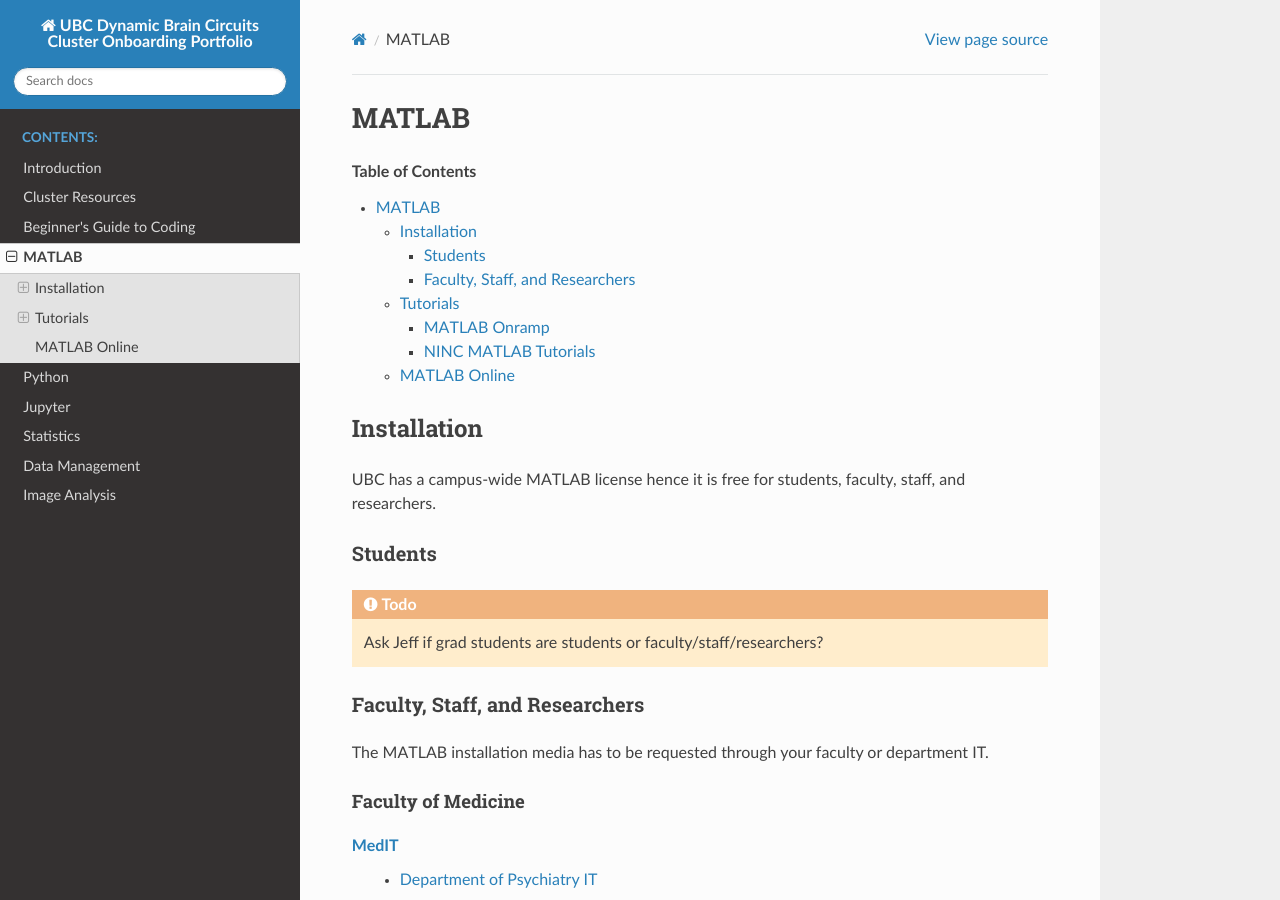
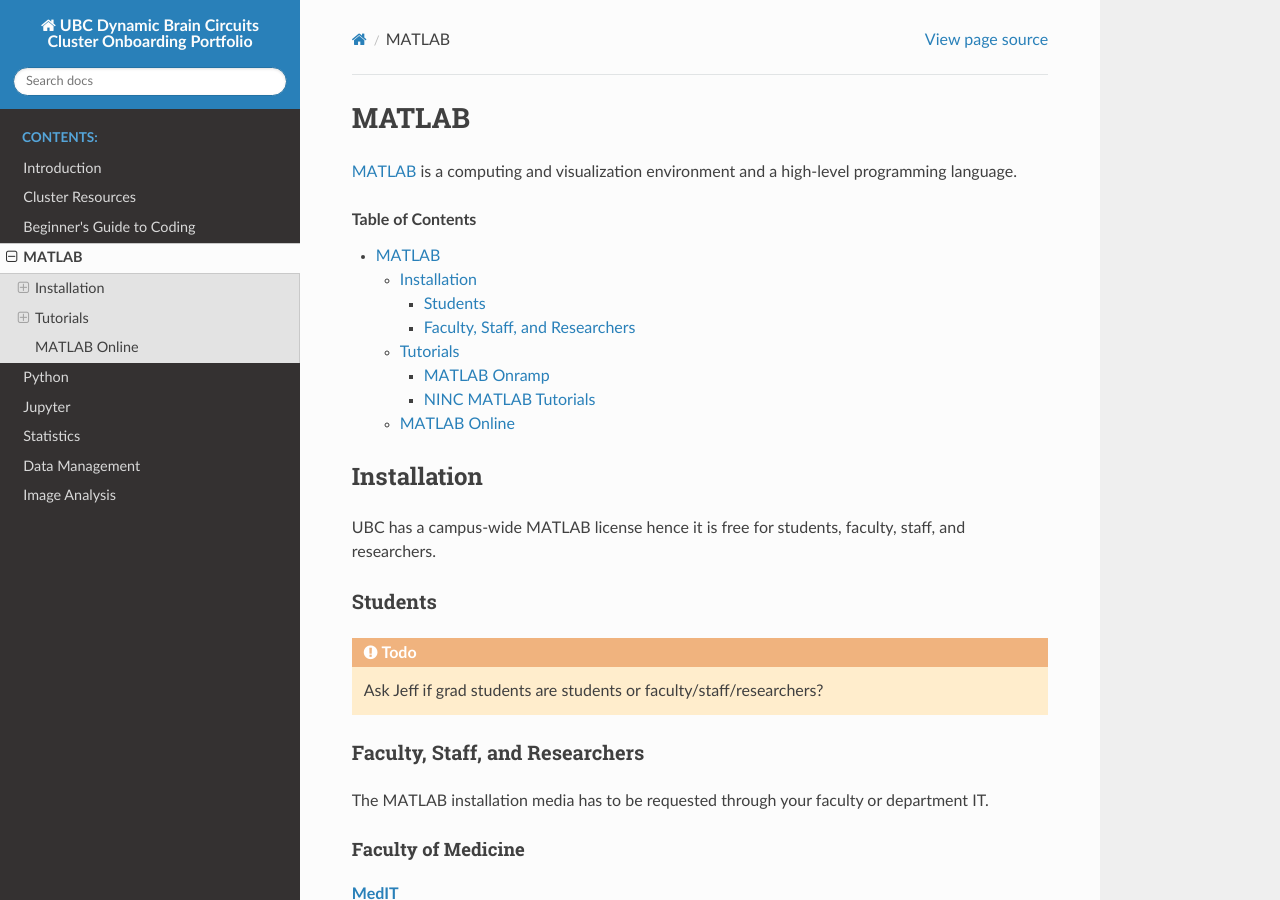
Before and after one commit to ubcbraincircuits/onboarding, a Sphinx documentation site: the page built from source/matlab.rst, in a window 1280 px wide and 900 px high. Built offline with Sphinx 7.4.7 and the Read the Docs theme 2.0.0, drawn with Linux system fonts in a browser that asks for light colours.

Commit message:
Add MATLAB description

```diff
--- a/source/matlab.rst
+++ b/source/matlab.rst
@@ -1,6 +1,9 @@
 ######
 MATLAB
 ######
+
+`MATLAB <https://www.mathworks.com/products/matlab.html>`_ is a computing and visualization environment and a high-level programming
+language.
 
 .. contents:: Table of Contents
 	:depth: 3
```
